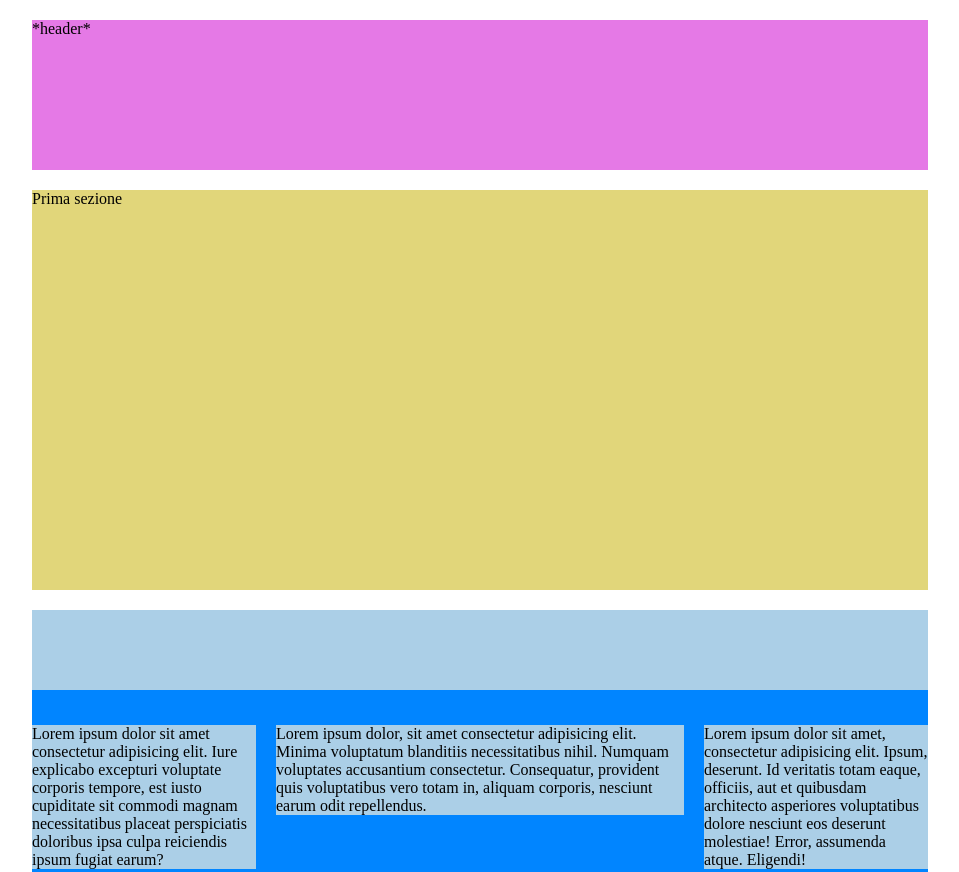
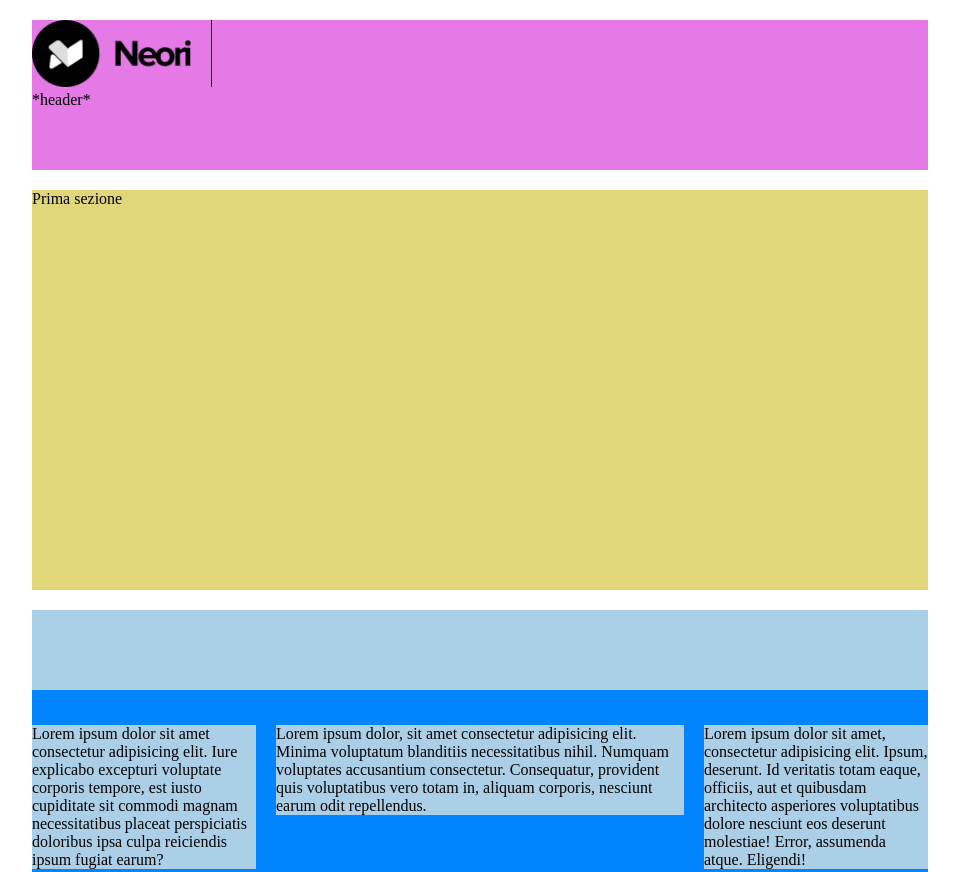
Before and after one commit to DarioDa86/htmlcss-wp, a plain HTML site: page index.html in a window 1280 px wide. Shown: the top 872 px of the page, without its empty margins (160-1119 px from the left). Drawn offline with Linux system fonts and the light colour scheme.

Commit message:
Inserito logo in header

```diff
--- a/css/style.css
+++ b/css/style.css
@@ -44,6 +44,12 @@ header{
     background-color: #abcfe7;
 }
 
+.logo-neori {
+    width: 180px;
+    padding-right: 20px;
+    border-right: 1px solid black;
+}
+
 .col-header{
     height: 80px;
     margin-bottom: 15px;
--- a/index.html
+++ b/index.html
@@ -11,6 +11,7 @@
         <div class="big-container">
             <!-- intestazione -->
             <header>
+                <img src="img/logo.png" alt="Neori" class="logo-neori">
                 <div>*header*</div>
             </header>
             <!-- /intestazione -->
```
